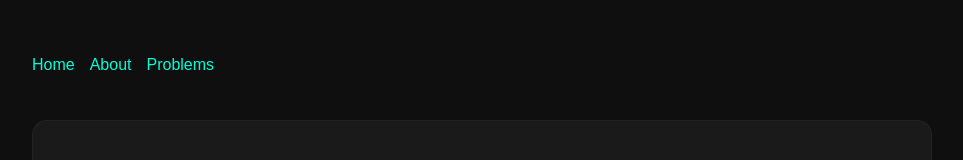
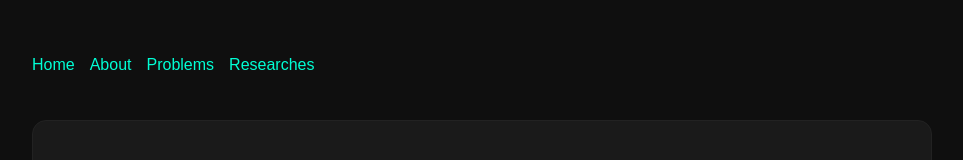
Before and after one commit to iSmilie/iSmilie.github.io, a plain HTML site: page about.html in a window 1280 px wide. Shown: the top 160 px of the page, without its empty margins (158-1121 px from the left). Drawn offline with nearby package versions, Linux system fonts and the light colour scheme.

Commit message:
Update about.html

```diff
--- a/about.html
+++ b/about.html
@@ -16,6 +16,7 @@ window.MathJax = {
     <a href="index.html">Home</a>
     <a href="about.html" class="active">About</a>
     <a href="problems.html">Problems</a>
+    <a href="res.html">Researches</a>
 </div>
 
 
```
